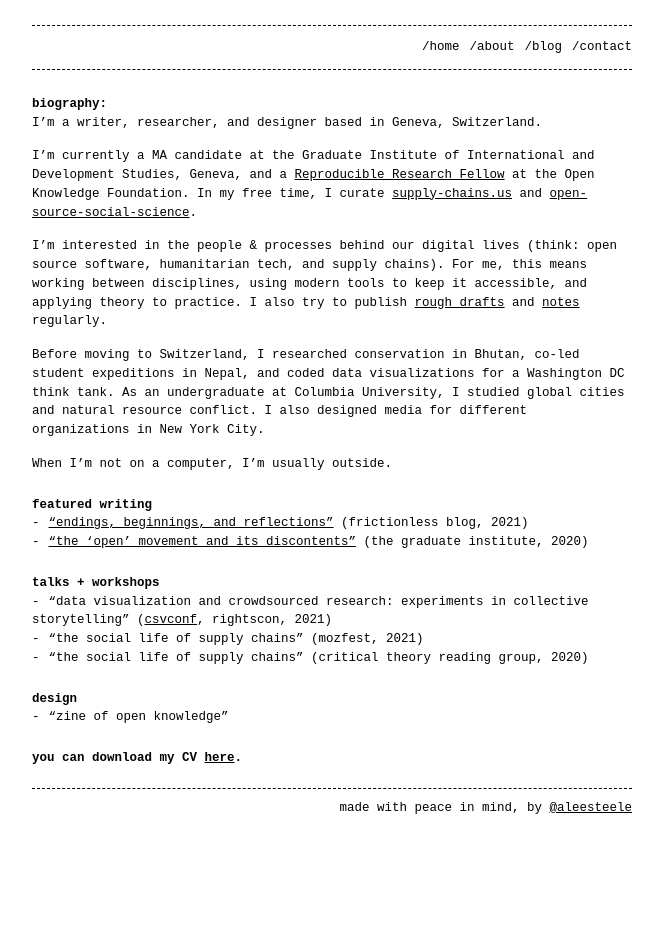
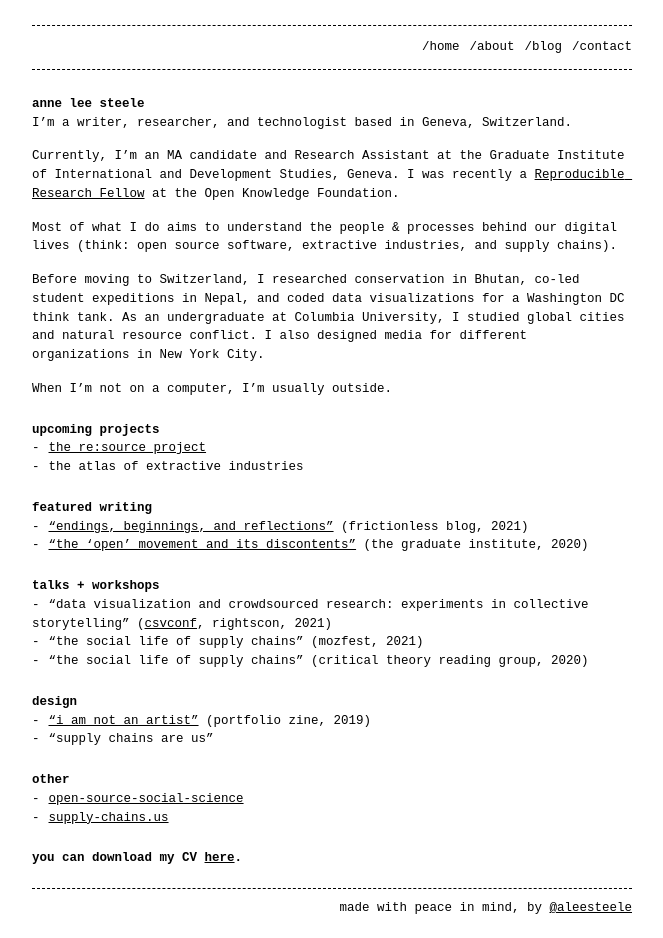
Before and after one commit to riggraz/no-style-please, a Jekyll site: the page built from about.md, in a window 1280 px wide. Shown: the whole page, without its empty margins (308-971 px from the left). Built offline with Jekyll 4.4.1, drawn with Linux system fonts in a browser that asks for light colours; before the commit the page ends 900 px from its top, so only the background shows below that.

Commit message:
edit about page

```diff
--- a/about.md
+++ b/about.md
@@ -5,17 +5,21 @@ permalink: /about
 ---
 
 
-# biography:
+# anne lee steele
 
-I'm a writer, researcher, and designer based in Geneva, Switzerland.
+I'm a writer, researcher, and technologist based in Geneva, Switzerland.
 
-I'm currently a MA candidate at the Graduate Institute of International and Development Studies, Geneva, and a <a href="https://fellows.frictionlessdata.io/" class="bio-link" photo_url="frictionless.png">Reproducible Research Fellow</a> at the Open Knowledge Foundation. In my free time, I curate <a href="https://www.supply-chains.us/" class="bio-link" photo_url="supply-chains.png">supply-chains.us</a> and <a href="https://open-source-social-science.github.io/" class="bio-link" photo_url="open-source-social-science.png">open-source-social-science</a>.
+Currently, I'm an MA candidate and Research Assistant at the Graduate Institute of International and Development Studies, Geneva. I was recently a <a href="https://fellows.frictionlessdata.io/" class="bio-link" photo_url="frictionless.png">Reproducible Research Fellow</a> at the Open Knowledge Foundation.
 
-I'm interested in the people &amp; processes behind our digital lives (think: open source software, humanitarian tech, and supply chains). For me, this means working between disciplines, using modern tools to keep it accessible, and applying theory to practice. I also try to publish [rough drafts](blog) and <a href="https://notes.aleesteele.com/" class="bio-link" photo_url="anne.png">notes</a> regularly.
+Most of what I do aims to understand the people &amp; processes behind our digital lives (think: open source software, extractive industries, and supply chains).
 
 Before moving to Switzerland, I researched conservation in Bhutan, co-led student expeditions in Nepal, and coded data visualizations for a Washington DC think tank. As an undergraduate at Columbia University, I studied global cities and natural resource conflict. I also designed media for different organizations in New York City.
 
 When I'm not on a computer, I'm usually outside.
+
+# upcoming projects
+- <a href="https://resource-project.co/">the re:source project</a>
+- the atlas of extractive industries
 
 # featured writing
 - <a href="https://fellows.frictionlessdata.io/blog/anne-final-blog/">"endings, beginnings, and reflections"</a> (frictionless blog, 2021)
@@ -27,6 +31,11 @@ When I'm not on a computer, I'm usually outside.
 - "the social life of supply chains" (critical theory reading group, 2020)
 
 # design
-- "zine of open knowledge"
+- <a href="https://res.cloudinary.com/aleesteele/image/upload/v1632865983/Steele-Portfolio_a8unhx.pdf">"i am not an artist"</a> (portfolio zine, 2019)
+- "supply chains are us"
+
+# other
+- <a href="https://open-source-social-science.github.io/" class="bio-link">open-source-social-science</a>
+- <a href="https://www.supply-chains.us/">supply-chains.us</a>
 
 ### you can download my CV <a href="https://res.cloudinary.com/aleesteele/image/upload/v1620909383/Steele_CV_2021.pdf">here</a>.
```
